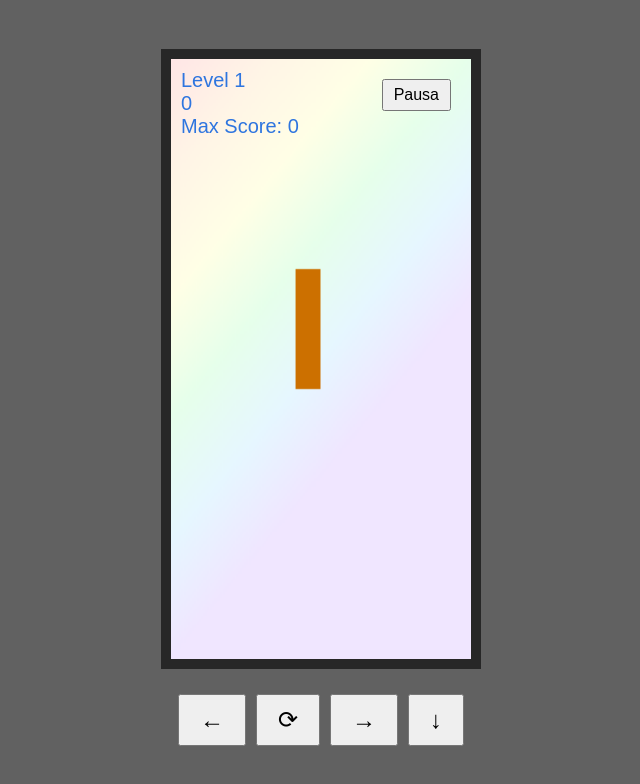
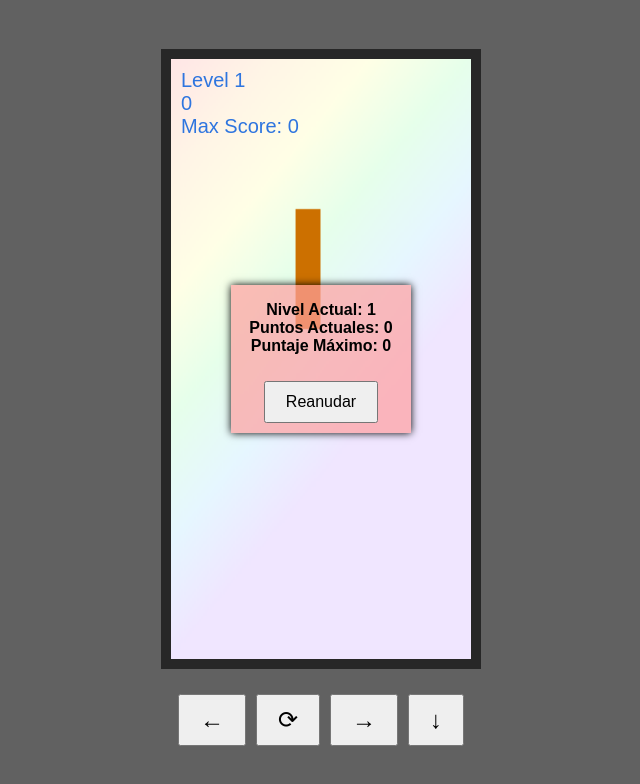
Before and after one commit to lsnoglos/Tetris, a plain HTML site: page index.html in a window 1280 px wide. Both pictures are taken after a click on the button "Pausa". Shown: the whole page, without its empty margins (319-959 px from the left). Drawn offline with Linux system fonts and the light colour scheme.

Commit message:
add: pause

```diff
--- a/styles.css
+++ b/styles.css
@@ -49,8 +49,13 @@ canvas {
     top: 50%;
     left: 50%;
     transform: translate(-50%, -50%);
-    color: white;
+    color: rgb(0, 0, 0);
     text-align: center;
+    font-weight: bold;
+    background-color: rgba(255, 160, 160, 0.7);
+    width: 60%;
+    box-shadow: 0px 0px 8px black;
+
 }
 
 .hidden {
--- a/tetris.js
+++ b/tetris.js
@@ -11,6 +11,7 @@ let level = 1;
 let maxLevelReached = 1;
 let dropCounter = 0;
 const pointsPerLevel = 10;
+let isPaused = false;
 
 const player = {
     pos: { x: 0, y: 0 },
@@ -241,6 +242,35 @@ function updateScore() {
     document.getElementById('score').innerText = player.score;
 }
 
+function showPauseMessage() {
+    const pauseMessage = document.getElementById('pause-message');
+    const pauseInfo = document.getElementById('pause-info');
+    pauseInfo.innerHTML = `
+        Nivel Actual: ${level}<br>
+        Puntos Actuales: ${player.score}<br>
+        Puntaje Máximo: ${localStorage.getItem('tetrisPoint') || 0}
+    `;
+    pauseMessage.classList.remove('hidden');
+    document.getElementById('pause-button').classList.add('hidden');
+}
+
+function hidePauseMessage() {
+    const pauseMessage = document.getElementById('pause-message');
+    pauseMessage.classList.add('hidden');
+    document.getElementById('pause-button').classList.remove('hidden');
+}
+
+document.getElementById('resume-button').addEventListener('click', () => {
+    isPaused = false;
+    hidePauseMessage();
+    update();
+});
+
+document.getElementById('pause-button').addEventListener('click', () => {
+    isPaused = true;
+    showPauseMessage();
+});
+
 document.addEventListener('keydown', event => {
     if (event.keyCode === 37) {
         playerMove(-1);
@@ -260,6 +290,9 @@ document.addEventListener('keydown', event => {
 
 let lastTime = 0;
 function update(time = 0) {
+
+    if (isPaused) return;
+
     const deltaTime = time - lastTime;
     lastTime = time;
 
```
